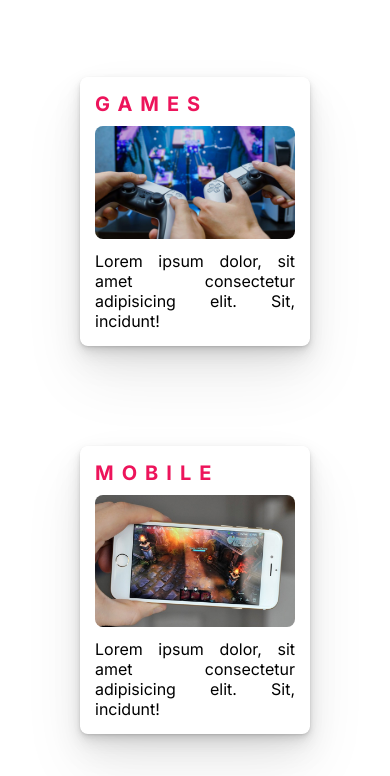
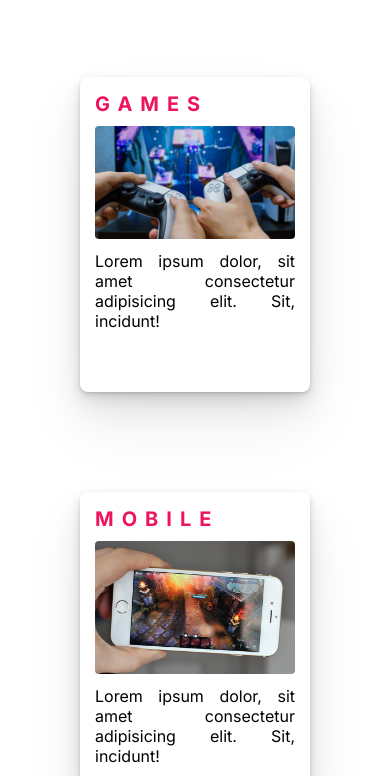
Before and after one commit to gfrnca/fiap-cp2-rwd, a plain HTML site: page index.html in a window 390 px wide. Shown: the part 68-844 px from the top of the page. Drawn offline with Linux system fonts and the light colour scheme.

Commit message:
Imagens de tecnologia e mobile adicionadas no index

```diff
--- a/css/styles.css
+++ b/css/styles.css
@@ -73,9 +73,16 @@ body {
 
  article {
    max-width: 300px;
+   min-height: 315px;
    padding: 15px;
    box-shadow: rgba(0, 0, 0, 0.07) 0px 1px 2px, rgba(0, 0, 0, 0.07) 0px 2px 4px, rgba(0, 0, 0, 0.07) 0px 4px 8px, rgba(0, 0, 0, 0.07) 0px 8px 16px, rgba(0, 0, 0, 0.07) 0px 16px 32px, rgba(0, 0, 0, 0.07) 0px 32px 64px;
    border-radius: 8px;
+   cursor: pointer;
+   transition: 0.1s all;
+ }
+
+ article:hover {
+  transform: scale(1.01);
  }
 
  article .article-title {
@@ -86,18 +93,15 @@ body {
    margin-bottom: 10px;
  }
 
- article figure {
-
+ article figure img {
+  width: 100%;
+  border-radius: 4px;
  }
 
- article figure img {
-   width: 100%;
-   border-radius: 8px;
-
- }
 
  article figure figcaption {
    text-align: justify;
+   margin-top: auto;
    margin-top: 8px;
  }
 
```
Also changed, not shown: img/tecnologia.jpg (renamed from img/tecnologia..jpg).
